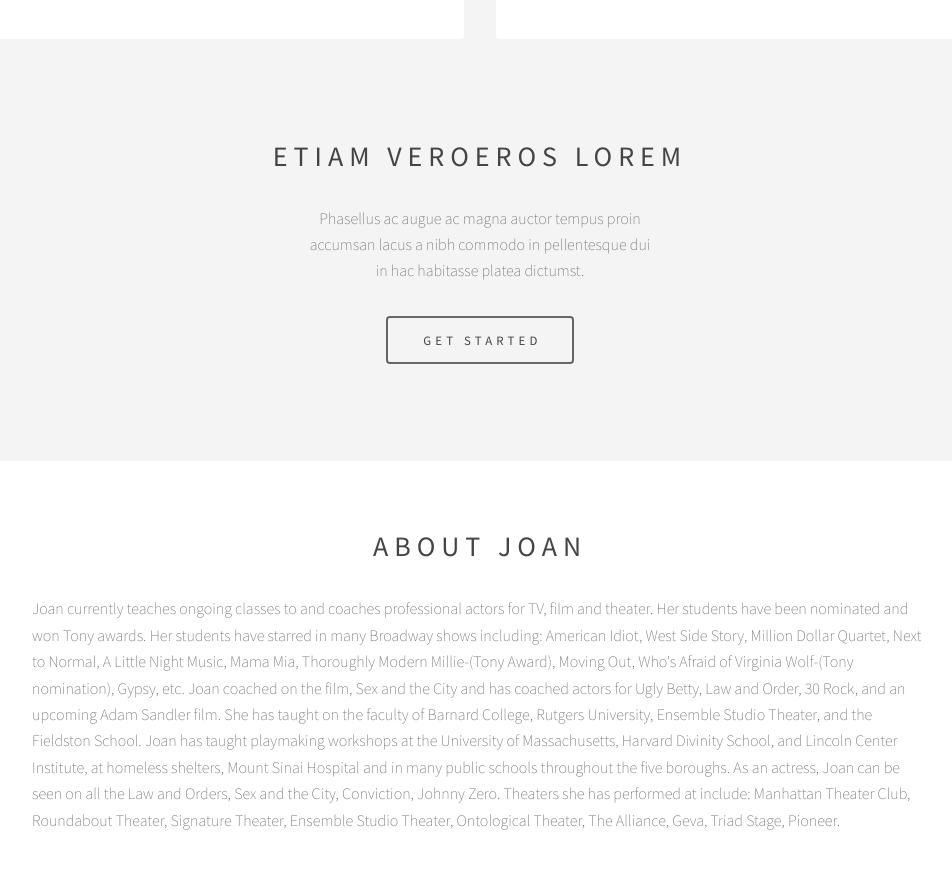
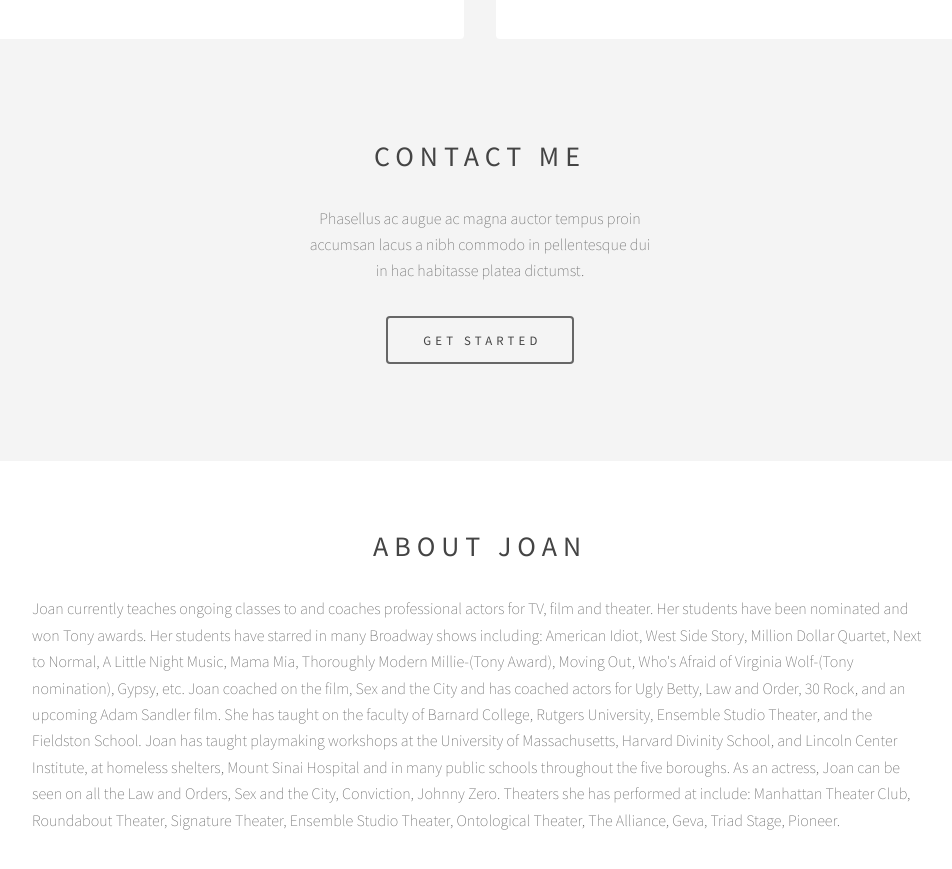
Before and after one commit to shanelonergan/personal-website-practice, a plain HTML site: page epilogue/index.html in a window 1280 px wide. Shown: the part 2600-3469 px from the top of the page, without its empty margins (160-1112 px from the left). Drawn offline with Linux system fonts and the light colour scheme.

Commit message:
added contact

```diff
--- a/epilogue/index.html
+++ b/epilogue/index.html
@@ -175,7 +175,7 @@
 
             <!-- CTA -->
             <section id="cta" class="main special">
-                <h2>Etiam veroeros lorem</h2>
+                <h2>Contact Me</h2>
                 <p>
                     Phasellus ac augue ac magna auctor tempus proin<br />
                     accumsan lacus a nibh commodo in pellentesque dui<br />
```
